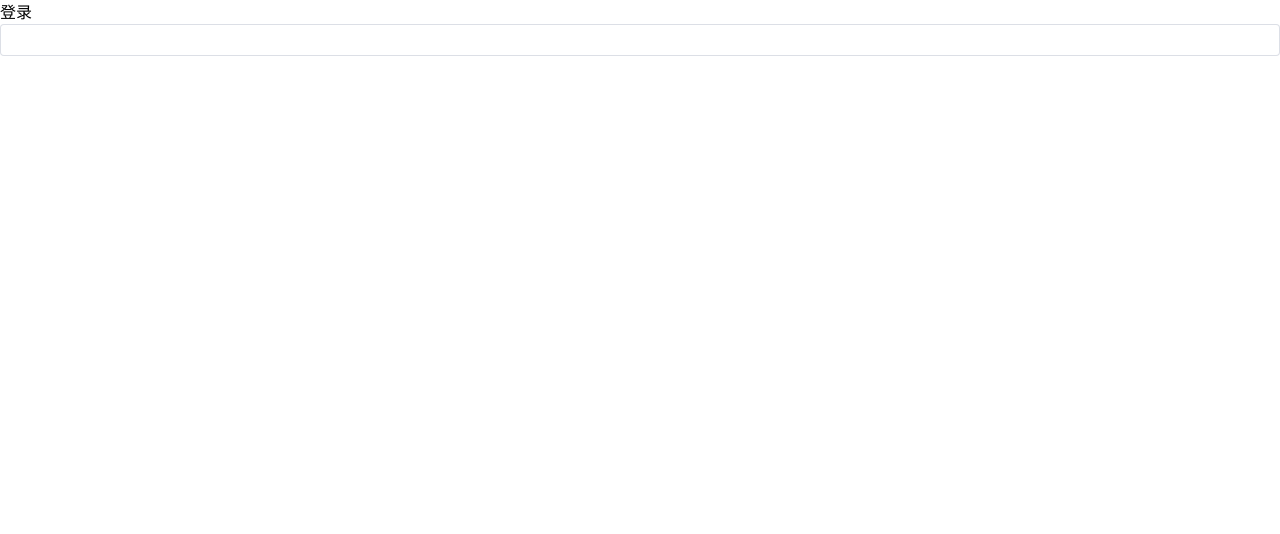
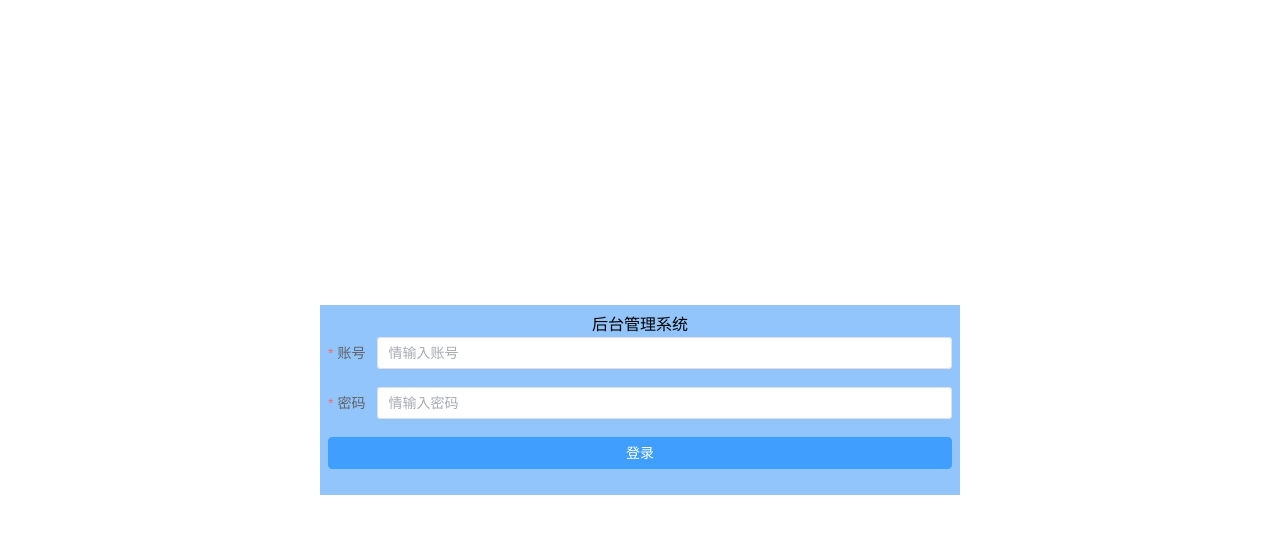
Before and after one commit to fangyunn/vite-vue3-ts-pinia-template, a Vue app: page / in a window 1280 px wide. Shown: the top 534 px of the page. Built offline with nearby package versions, Linux system fonts and the light colour scheme.

Commit message:
feat: 登录表单布局

```diff
--- a/src/App.vue
+++ b/src/App.vue
@@ -1,3 +1,6 @@
 <template>
   <router-view></router-view>
 </template>
+<style lang="scss">
+@import './assets/sass/main.css';
+</style>
--- /dev/null
+++ b/src/assets/sass/main.css
@@ -0,0 +1,132 @@
+* {
+    margin: 0;
+    padding: 0;
+}
+
+html,
+body,
+#app,
+.wrapper {
+    width: 100%;
+    height: 100%;
+    overflow: hidden;
+}
+
+body {
+    font-family: 'PingFang SC', "Helvetica Neue", Helvetica, "microsoft yahei", arial, STHeiTi, sans-serif;
+}
+
+a {
+    text-decoration: none
+}
+
+
+.content-box {
+    position: absolute;
+    left: 250px;
+    right: 0;
+    top: 70px;
+    bottom: 0;
+    padding-bottom: 30px;
+    -webkit-transition: left .3s ease-in-out;
+    transition: left .3s ease-in-out;
+    background: #f0f0f0;
+}
+
+.content {
+    width: auto;
+    height: 100%;
+    padding: 10px;
+    overflow-y: scroll;
+    box-sizing: border-box;
+}
+
+.content-collapse {
+    left: 65px;
+}
+
+.container {
+    padding: 30px;
+    background: #fff;
+    border: 1px solid #ddd;
+    border-radius: 5px;
+}
+
+.crumbs {
+    margin: 10px 0;
+}
+
+.el-table th {
+    background-color: #f5f7fa !important;
+}
+
+.pagination {
+    margin: 20px 0;
+    text-align: right;
+}
+
+.plugins-tips {
+    padding: 20px 10px;
+    margin-bottom: 20px;
+}
+
+.el-button+.el-tooltip {
+    margin-left: 10px;
+}
+
+.mgb20 {
+    margin-bottom: 20px;
+}
+
+.move-enter-active,
+.move-leave-active {
+    transition: opacity .1s ease;
+}
+
+.move-enter-from,
+.move-leave-to {
+    opacity: 0;
+}
+
+/*BaseForm*/
+
+.form-box {
+    width: 600px;
+}
+
+.form-box .line {
+    text-align: center;
+}
+
+.el-time-panel__content::after,
+.el-time-panel__content::before {
+    margin-top: -7px;
+}
+
+.el-time-spinner__wrapper .el-scrollbar__wrap:not(.el-scrollbar__wrap--hidden-default) {
+    padding-bottom: 0;
+}
+
+
+[class*=" el-icon-"], [class^=el-icon-] {
+    font-style: normal;
+    font-weight: 400;
+    font-variant: normal;
+    text-transform: none;
+    line-height: 1;
+    vertical-align: baseline;
+    display: inline-block;
+    -webkit-font-smoothing: antialiased;
+    -moz-osx-font-smoothing: grayscale;
+}
+.el-sub-menu [class^=el-icon-] {
+    vertical-align: middle;
+    margin-right: 5px;
+    width: 24px;
+    text-align: center;
+    font-size: 18px;
+}
+
+[hidden]{
+    display: none !important;
+}
--- a/src/assets/sass/output.css
+++ b/src/assets/sass/output.css
@@ -558,6 +558,10 @@ video {
   position: relative;
 }
 
+.flex {
+  display: flex;
+}
+
 .h-full {
   height: 100%;
 }
@@ -566,7 +570,50 @@ video {
   width: 100%;
 }
 
-.px-4 {
-  padding-left: 1rem;
-  padding-right: 1rem;
+.w-60 {
+  width: 15rem;
 }
+
+.w-1\/2 {
+  width: 50%;
+}
+
+.items-center {
+  align-items: center;
+}
+
+.justify-center {
+  justify-content: center;
+}
+
+.bg-black {
+  --tw-bg-opacity: 1;
+  background-color: rgb(0 0 0 / var(--tw-bg-opacity));
+}
+
+.bg-blue-300 {
+  --tw-bg-opacity: 1;
+  background-color: rgb(147 197 253 / var(--tw-bg-opacity));
+}
+
+.p-1 {
+  padding: 0.25rem;
+}
+
+.p-2 {
+  padding: 0.5rem;
+}
+
+.text-center {
+  text-align: center;
+}
+
+.text-gray-500 {
+  --tw-text-opacity: 1;
+  color: rgb(107 114 128 / var(--tw-text-opacity));
+}
+
+.blur {
+  --tw-blur: blur(8px);
+  filter: var(--tw-blur) var(--tw-brightness) var(--tw-contrast) var(--tw-grayscale) var(--tw-hue-rotate) var(--tw-invert) var(--tw-saturate) var(--tw-sepia) var(--tw-drop-shadow);
+}
--- a/src/views/Login/index.vue
+++ b/src/views/Login/index.vue
@@ -1,11 +1,19 @@
 <template>
-  <div class="relative w-full h-full">
-    <div>
-      <div>登录</div>
+  <div class="relative w-full h-full flex justify-center items-center">
+    <div class="w-1/2 bg-blue-300 p-2">
+      <div class="text-center">后台管理系统</div>
       <div>
-        <el-form :model="formData" ref="formRef">
-          <el-form-item props="uersname">
-            <el-input v-model="formData.username"></el-input>
+        <el-form :model="ruleForm" ref="ruleFormRef" :rules="rules">
+          <el-form-item prop="username" label="账号">
+            <el-input placeholder="情输入账号" v-model="ruleForm.username"></el-input>
+          </el-form-item>
+          <el-form-item prop="password" label="密码">
+            <el-input placeholder="情输入密码" v-model="ruleForm.password"></el-input>
+          </el-form-item>
+          <el-form-item>
+            <el-button @click="hanldeLogin(ruleFormRef)" type="primary" class="w-full"
+              >登录</el-button
+            >
           </el-form-item>
         </el-form>
       </div>
@@ -13,12 +21,39 @@
   </div>
 </template>
 
-<script setup>
-import { reactive } from 'vue'
-const formData = reactive({
+<script lang="ts" setup>
+import { reactive, ref } from 'vue'
+import type { FormInstance, FormRules } from 'element-plus'
+interface RuleForm {
+  username: ''
+  password: ''
+}
+const ruleForm = reactive<RuleForm>({
   username: '',
   password: ''
 })
+const rules = reactive<FormRules<RuleForm>>({
+  username: [{ required: true, message: '请输入账号', trigger: 'blur' }],
+  password: [
+    {
+      required: true,
+      message: '请输入密码',
+      trigger: 'blur'
+    }
+  ]
+})
+const ruleFormRef = ref<FormInstance>()
+const hanldeLogin = async (formEl: FormInstance | undefined) => {
+  if (!formEl) return
+  await formEl.validate((valid, fields) => {
+    console.log('valid', valid)
+    if (valid) {
+      console.log('valid success')
+    } else {
+      console.log('valid error', fields)
+    }
+  })
+}
 </script>
 
 <style lang="scss" scoped></style>
```
Also changed, not shown: components.d.ts (+12 -0 lines).
